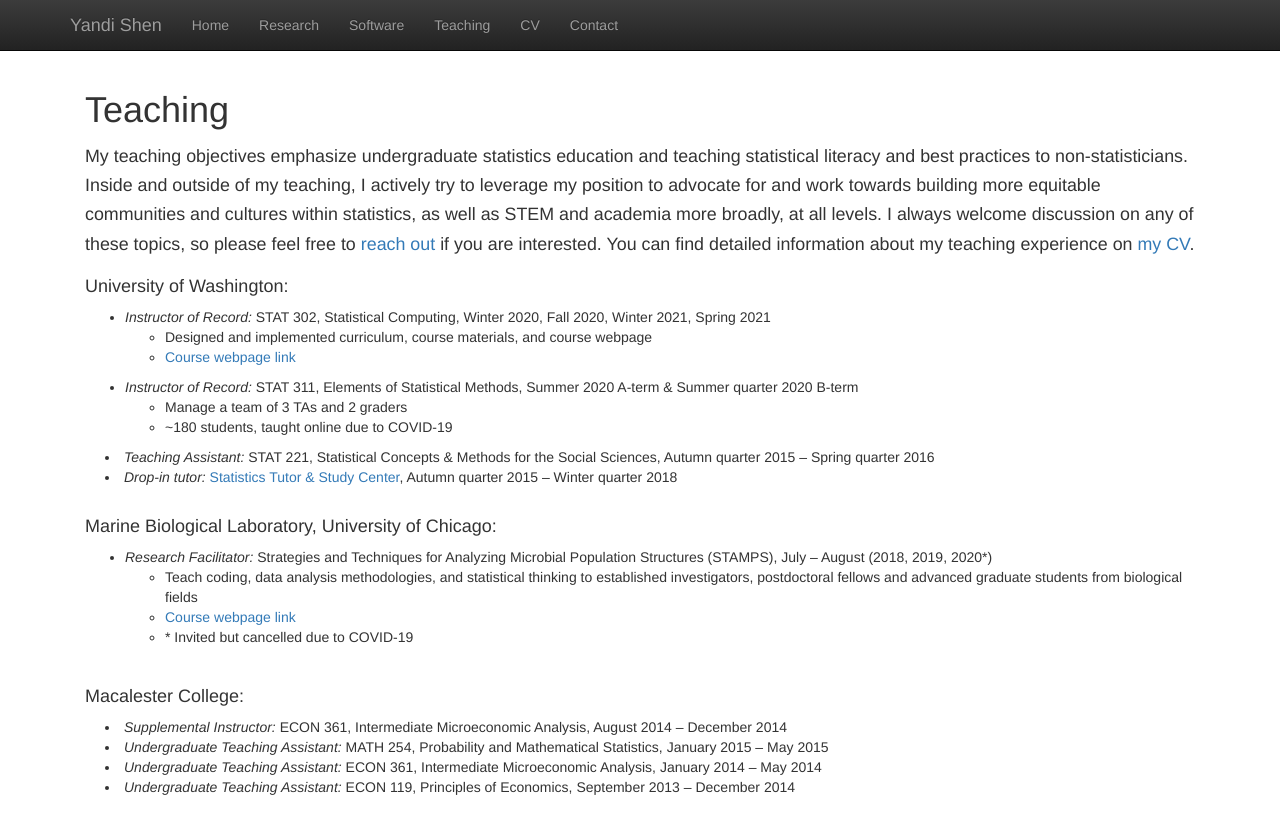
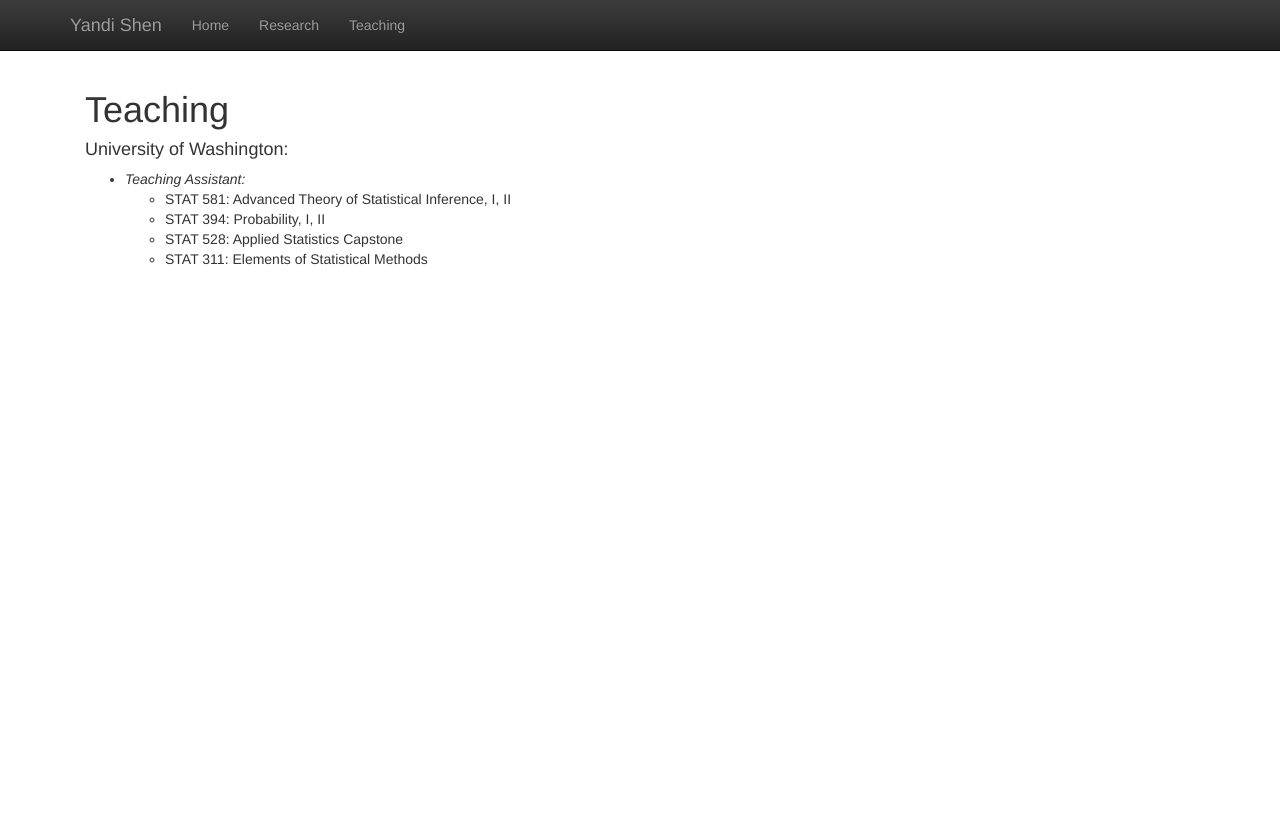
Before and after one commit to SayidShen/SayidShen.github.io, a Jekyll site: the page built from teaching.html, in a window 1280 px wide. Shown: the top 834 px of the page. Built offline with Jekyll 4.4.1, drawn with Linux system fonts in a browser that asks for light colours; nearby versions of some CDN libraries; library files that are not in the unit come from our copies.

Commit message:
update teaching html

```diff
--- a/_layouts/default.html
+++ b/_layouts/default.html
@@ -36,12 +36,12 @@
         </div>
         <div id="navbar" class="collapse navbar-collapse">
           <ul class="nav navbar-nav">
-            	 <li><a class="active" href="index.html">Home</a></li>
-            	 <li><a class="active" href="research.html">Research</a></li>
-	         <li><a class="active" href="software.html">Software</a></li>
-	         <li><a class="active" href="teaching.html">Teaching</a></li>
-		 <li><a class="active" href="cv.html">CV</a></li>
-	         <li><a class="active" href="contact.html">Contact</a></li>
+            <li><a class="active" href="index.html">Home</a></li>
+            <li><a class="active" href="research.html">Research</a></li>
+	         <!--<li><a class="active" href="software.html">Software</a></li>-->
+	          <li><a class="active" href="teaching.html">Teaching</a></li>
+		        <!--<li><a class="active" href="cv.html">CV</a></li>-->
+	         <!--<li><a class="active" href="contact.html">Contact</a></li>-->
           </ul>
         </div><!--/.nav-collapse -->
       </div>
--- a/teaching.html
+++ b/teaching.html
@@ -4,43 +4,17 @@ title:  'Teaching'
 ---
 
 <h1 style="margin-top:0;">Teaching</h1>
-<p class = "lead"><small>My teaching objectives emphasize undergraduate statistics education and teaching statistical literacy and best practices to non-statisticians.
-Inside and outside of my teaching, I actively try to leverage my position to advocate for and work towards building more equitable communities and cultures within statistics, as well as STEM and academia more broadly, at all levels.
-    I always welcome discussion on any of these topics, so please feel free to  <a class = "active" href="contact.html">reach out</a> if you are interested.
-    You can find detailed information about my teaching experience on <a class="active" href="cv.html">my CV</a>.</small></p>
+
 
 <h4>University of Washington:</h4>
 <p class="content" style="padding:0px;margin:0px 20px 0px;">
-        <ul> <li style="padding:0px;margin:0px 0px 0px;"> <i>Instructor of Record:</i> STAT 302, Statistical Computing, Winter 2020, Fall 2020, Winter 2021, Spring 2021
-        <ul> <li> Designed and implemented curriculum, course materials, and course webpage </li>
-            <li> <a href = "STAT302">Course webpage link</a> </li></ul>
-    </li></ul>
-	    <ul> <li style="padding:0px;margin:0px 0px 0px;"> <i>Instructor of Record:</i> STAT 311, Elements of Statistical Methods, Summer 2020 A-term &amp; Summer quarter 2020 B-term
-        <ul> <li> Manage a team of 3 TAs and 2 graders </li>
-        	<li> ~180 students, taught online due to COVID-19 </li></ul>
-    </li></ul>
-    <li style="padding:0px;margin:0px 20px 0px;"> <i>Teaching Assistant:</i> STAT 221, Statistical Concepts &amp; Methods for the Social Sciences, Autumn quarter 2015 &ndash; Spring quarter 2016 </li>
-    <li style="padding:0px;margin:0px 20px 0px;"> <i>Drop-in tutor:</i> <a href="https://www.stat.washington.edu/index.php/academics/tutoring"> Statistics Tutor &amp; Study Center</a>, Autumn quarter 2015 &ndash; Winter quarter 2018 </li>
-  <br/>
+        <ul>
+            <li style="padding:0px;margin:0px 0px 0px;"> <i>Teaching Assistant:</i>
+                <ul>
+                    <li>STAT 581: Advanced Theory of Statistical Inference, I, II</li>
+                    <li>STAT 394: Probability, I, II</li>
+                    <li>STAT 528: Applied Statistics Capstone</li>
+                    <li>STAT 311: Elements of Statistical Methods</li>
+                </ul>
+        </ul>
 </p>
-
-<h4>Marine Biological Laboratory, University of Chicago:</h4>
-<p class="content" style="padding:0px;margin:0px 20px 0px;">
-    <ul>
-    <li style="padding:0px;margin:0px 0px 0px;"> <i>Research Facilitator:</i> Strategies and Techniques for Analyzing Microbial Population Structures (STAMPS), July &ndash; August (2018, 2019, 2020*)
-        <ul> <li>Teach coding, data analysis methodologies, and statistical thinking to established investigators, postdoctoral fellows and advanced graduate students from biological fields</li>
-        </li>
-    <li> <a href="https://www.mbl.edu/education/courses/stamps/"> Course webpage link</a> </li>
-<li>* Invited but cancelled due to COVID-19</li></ul>
-</ul>
-<br/>
-</p>
-
-
-<h4>Macalester College:</h4>
-<p class="content" style="padding:0px;margin:0px 20px 0px;">
-    <li style="padding:0px;margin:0px 20px 0px;"> <i>Supplemental Instructor:</i> ECON 361, Intermediate Microeconomic Analysis, August 2014 &ndash; December 2014 </li>
-    <li style="padding:0px;margin:0px 20px 0px;"> <i>Undergraduate Teaching Assistant:</i> MATH 254, Probability and Mathematical Statistics, January 2015 &ndash; May 2015 </li>
-    <li style="padding:0px;margin:0px 20px 0px;"> <i>Undergraduate Teaching Assistant:</i> ECON 361, Intermediate Microeconomic Analysis, January 2014 &ndash; May 2014 </li>
-    <li style="padding:0px;margin:0px 20px 0px;"> <i>Undergraduate Teaching Assistant:</i> ECON 119, Principles of Economics, September 2013 &ndash; December 2014 </li>
-</p>
```
